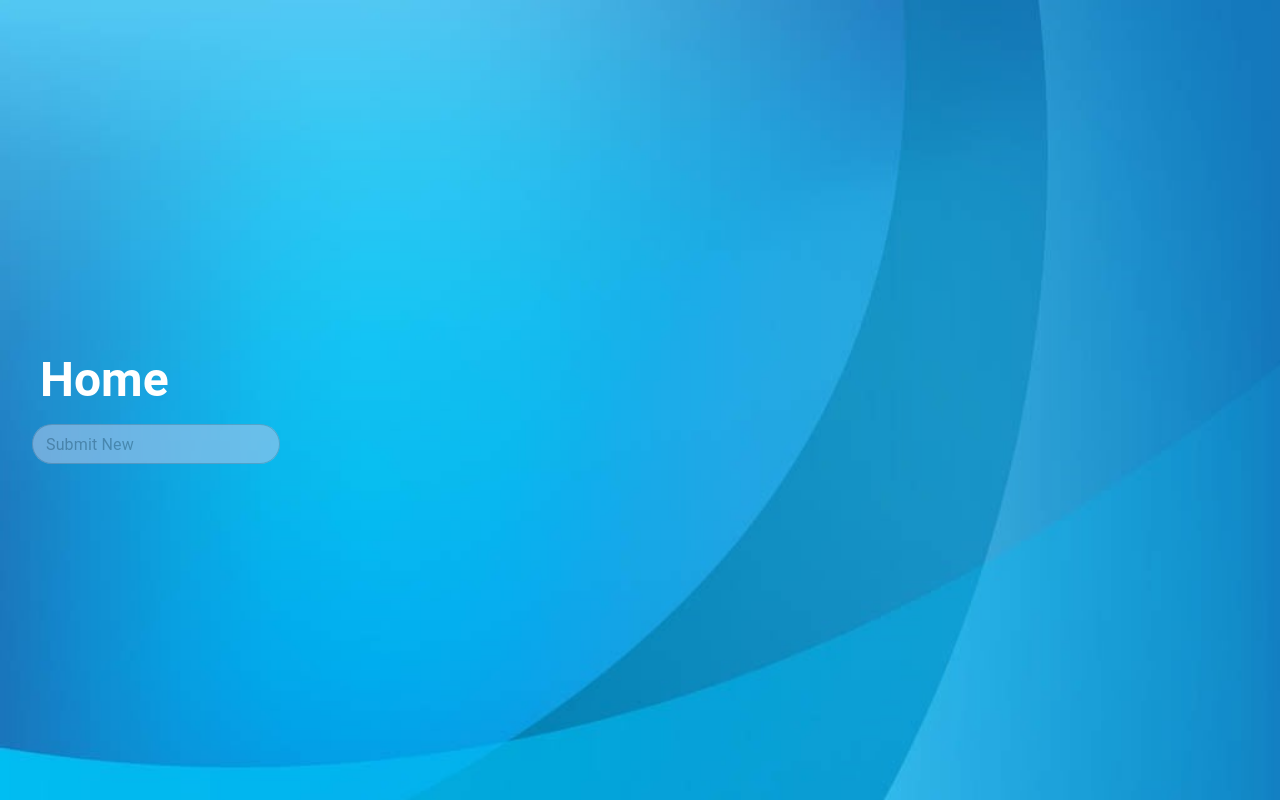
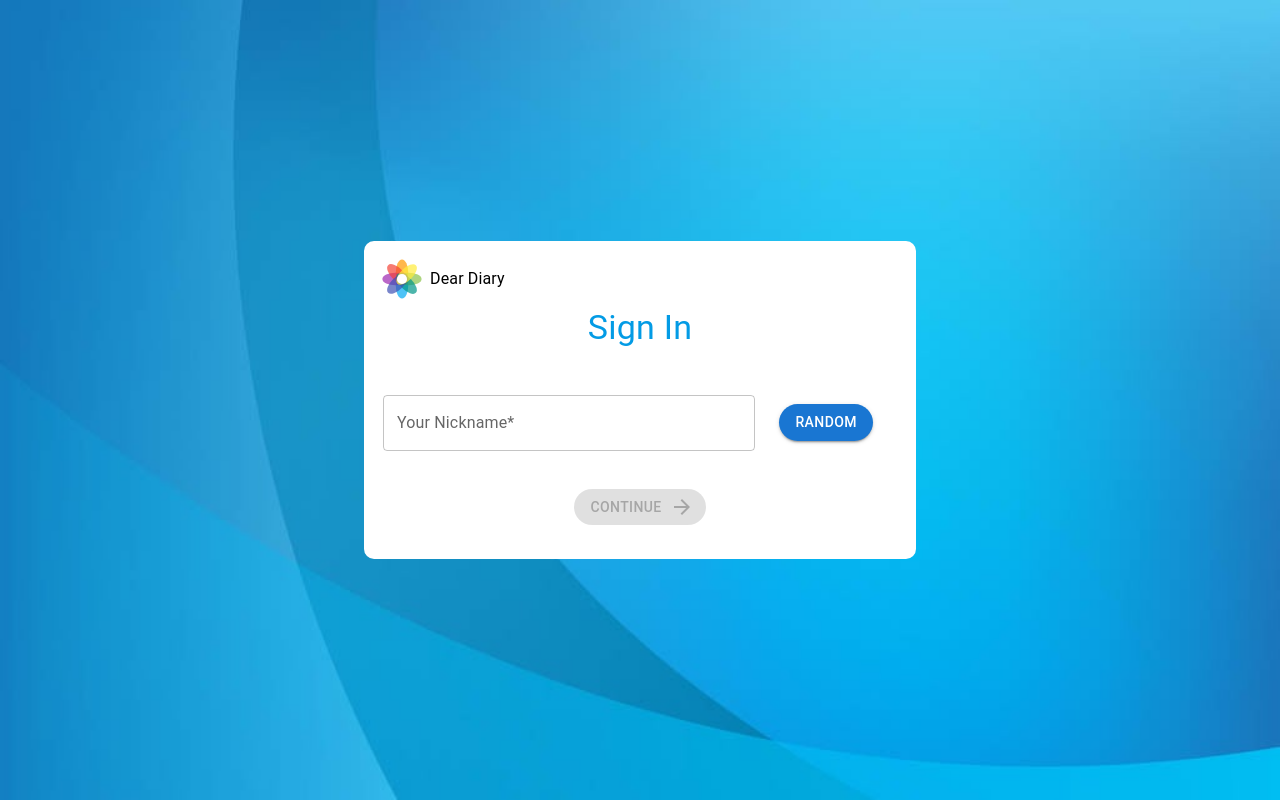
Before and after one commit to fcodelabs/training-web, a React (Create React App) app: page / in a window 1280 px wide. Built offline with nearby package versions, Linux system fonts and the light colour scheme.

Commit message:
Implement adding card 2

```diff
--- a/src/App.js
+++ b/src/App.js
@@ -1,14 +1,19 @@
 
 import './App.css';
-import DiaryCard from './components/DiaryCard/DiaryCard';
+
 import DiaryHome from './pages/DiaryHome/DiaryHome';
 import SignInPage from './pages/SignInPage/SignInPage';
+import { Route, Routes } from "react-router-dom";
 
 
 function App() {
   return (
 
-    <DiaryHome/>
+    <Routes>
+      <Route exact path='/' element={<SignInPage/>} />
+      <Route path='home' element={<DiaryHome/>} />
+    </Routes>
+
 
   );
 }
--- a/src/index.js
+++ b/src/index.js
@@ -2,11 +2,15 @@ import React from 'react';
 import ReactDOM from 'react-dom';
 import './index.css';
 import App from './App';
+import store from './store'
 import reportWebVitals from './reportWebVitals';
+import {BrowserRouter} from 'react-router-dom';
+import { Provider } from 'react-redux';
 
 ReactDOM.render(
   <React.StrictMode>
-    <App />
+    <BrowserRouter><Provider store={store}><App /></Provider></BrowserRouter>
+
   </React.StrictMode>,
   document.getElementById('root')
 );
--- a/src/pages/DiaryHome/DiaryHome.css
+++ b/src/pages/DiaryHome/DiaryHome.css
@@ -5,7 +5,6 @@
     width: 100vw;
     height: 100vh;
     display: flex;
-    align-Items: center;
     justify-Content: center;
 }
 
--- a/src/pages/DiaryHome/DiaryHome.jsx
+++ b/src/pages/DiaryHome/DiaryHome.jsx
@@ -1,38 +1,39 @@
 import React, { useState } from "react";
 import { Grid, OutlinedInput, Button, Container, Typography } from "@mui/material";
 import "./DiaryHome.css"
-import img from './img.jpg'
-import { display, width } from "@mui/system";
 import DiaryCard from "../../components/DiaryCard/DiaryCard";
+import { addCard, setTitle, collapse, titleIsNotClicked, titleIsClicked, expand, setDescription} from "./DiaryHomeSlice";
+import { useSelector, useDispatch } from 'react-redux'
 
 export default function DiaryHome() {
 
-    const [title, setTitle] = useState("");
-    const [description, setDescription] = useState("");
-    const [visibility, setVisibility] = useState("none");
-    const [titleClicked, setTitleClicked] = useState(false);
-    const [width, setWidth] = useState("");
-    const [cards, setCards] = useState([]);
+    const dispatch = useDispatch()
+    const cards=useSelector(state => state.diaryHome.cards);
+    const title=useSelector(state => state.diaryHome.title);
+    const description =useSelector(state => state.diaryHome.description);
+    const titleClicked =useSelector(state => state.diaryHome.titleClicked);
+    const nickName=useSelector(state => state.signIn.nickname);
+    const visibility=useSelector(state => state.diaryHome.visibility);
+    const width =useSelector(state => state.diaryHome.width);
 
     function submit() {
-        localStorage.setItem("nickname", "rashmi");
-
         if (title == "") {
             console.log("Missing title");
         } else if (description == "") {
             console.log("Missing description");
         } else {
+
             let card = {
+                id: cards.length,
                 title: title,
-                description: description
+                description: description,
+                nickname:nickName
             }
 
-            let temp = cards;
-            temp.push(card);
-            setCards(temp);
 
-            setDescription("");
-            setTitle("");
+            dispatch(addCard(card));
+            dispatch(setTitle(""));
+            dispatch(setDescription(""));
         }
 
     }
@@ -41,37 +42,37 @@ export default function DiaryHome() {
     window.onclick = () => {
 
         if (!titleClicked) {
-            setVisibility("none");
-            setWidth("30%");
+            dispatch(collapse());
         }
-        setTitleClicked(false);
+        dispatch(titleIsNotClicked());
 
     }
 
     return (
 
-        <Grid className="container" >
+        <Grid className="container" position={'fixed'} top="0vh" >
 
 
-            <Container maxWidth>
+            <Container maxWidth='xl'>
 
-                <Grid >
-                    <Typography variant="h3" margin={'2vh'} fontWeight="bold" color={"white"}>Home</Typography>
+                <Grid marginTop="60px">
+                    <Typography variant="h4" marginTop={'2vh'} fontWeight="bold" color={"white"}>Home</Typography>
 
                 </Grid>
 
 
-                <Grid style={{ display: "flex", justifyContent: 'space-between', margin: '1vh' }}>
+
+                <Grid style={{ display: "flex", flexWrap: 'wrap', justifyContent: 'space-between', marginTop: '1vh' }}>
                     <OutlinedInput
+
                         className="text"
-                        value={title}
+                        value={useSelector(state => state.diaryHome.title)}
                         size="small"
                         placeholder="Submit New"
-                        onChange={(e) => { setTitle(e.target.value) }}
+                        onChange={(e) => { dispatch(setTitle(e.target.value)) }}
                         onClick={(e) => {
-                            setTitleClicked(true);
-                            setWidth("80%");
-                            setVisibility("block");
+                            dispatch(titleIsClicked());
+                            dispatch(expand());
                         }}
                         style={{ borderRadius: "30px", width: width, transition: 'width 2s' }}
 
@@ -84,23 +85,25 @@ export default function DiaryHome() {
                         onClick={submit}
                     >SUBMIT</Button>
                 </Grid>
-                <Grid style={{ margin: '1vh' }}>
+                <Grid marginTop='1vh' >
                     <OutlinedInput
                         className="text"
-                        value={description}
-                        onChange={(e) => { setDescription(e.target.value) }}
-                        onClick={() => { setTitleClicked(true); }}
+                        value={useSelector(state => state.diaryHome.description)}
+                        onChange={(e) => { dispatch(setDescription(e.target.value)) }}
+                        onClick={() => { dispatch(titleIsClicked()) }}
                         fullWidth
-                        multiline="true"
+                        multiline={true}
                         rows="6"
                         placeholder="Enter Description"
                         style={{ borderRadius: "10px", display: visibility, width: '100%', transition: 'display 2s' }}
                     />
                 </Grid>
 
-                <Grid container spacing={1}>
+
+
+                <Grid container spacing={1} marginTop='1vh'>
                     {
-                        cards.map((card) => <Grid item xs={12} sm={6} md={4} lg={3}><DiaryCard  description={card.description} title={card.title} subTitle={localStorage.getItem("nickname")} color="#b3d4fc" /></Grid>)
+                        cards.map((card) => <Grid key={card.id} item xs={12} sm={6} md={4} lg={3}><DiaryCard description={card.description} title={card.title} subTitle={card.nickname} color="hwb(196deg 75% 0%)" /></Grid>)
                     }
 
 
--- /dev/null
+++ b/src/pages/DiaryHome/DiaryHomeSlice.js
@@ -0,0 +1,44 @@
+import { createSlice } from '@reduxjs/toolkit'
+
+export const diaryHomeSlice = createSlice({
+  name: 'diaryHome',
+  initialState: {
+    title: "",
+    description:"",
+    visibility:"none",
+    titleClicked:false,
+    width:"",
+    cards:[]
+  },
+  reducers: {
+    expand: state => {
+      state.visibility = "block";
+      state.width ="80%";
+    },
+    collapse: state => {
+      state.visibility = "none";
+      state.width ="30%";
+    },
+    titleIsClicked: state => {
+        state.titleClicked = true;
+    },
+    titleIsNotClicked: state => {
+        state.titleClicked = false;
+    },
+    setTitle: (state, action) => {
+      state.title = action.payload
+    },
+    setDescription: (state, action) => {
+        state.description = action.payload
+    },
+    addCard: (state, action) => {
+        state.cards.push(action.payload)
+    }
+
+  }
+})
+
+// Action creators are generated for each case reducer function
+export const { expand, collapse, titleIsClicked,titleIsNotClicked,setTitle,setDescription,addCard } = diaryHomeSlice.actions
+
+export default diaryHomeSlice.reducer
--- a/src/pages/SignInPage/SignInPage.jsx
+++ b/src/pages/SignInPage/SignInPage.jsx
@@ -4,6 +4,8 @@ import './Styles.css';
 import Button from '@mui/material/Button';
 import ArrowForwardIcon from '@mui/icons-material/ArrowForward';
 import img from './img.jpg';
+import { useSelector, useDispatch } from 'react-redux'
+import { enable, disable,setNickname } from './SignInSlice'
 
 
 
@@ -11,13 +13,12 @@ export default function SignInPage() {
 
     var names=["John","Nick","Anne","Henry","James","Robert","William","Merry"];
 
-    const [disable, setDisable] = React.useState(true);
-    const [nickname, setNickname] = React.useState("");
+    const dispatch = useDispatch()
 
     function generateRandomName(){
         var random = names[Math.floor(Math.random()*names.length)];
-        setNickname(random);
-        setDisable(false);
+        dispatch(setNickname(random));
+        dispatch(enable());
 
     }
 
@@ -49,14 +50,15 @@ export default function SignInPage() {
                         <div className="center"> <Typography variant="h4" color='#039BE5' >Sign In</Typography></div>
                         <div className="center d1">
                             <TextField
-                                value={nickname}
+                                value={useSelector(state => state.signIn.nickname)}
                                 id="outlined-basic"
                                 label="Your Nickname*"
                                 variant="outlined"
                                 className="txt"
                                 onChange={(e) => {
-                                    (e.target.value == "") ? setDisable(true) : setDisable(false);
-                                    setNickname(e.value)
+                                    (e.target.value == "") ?  dispatch(disable()) :  dispatch(enable());
+                                    dispatch(setNickname(e.value));
+
                                 }}
                             />
 
@@ -64,7 +66,7 @@ export default function SignInPage() {
                         </div>
 
                         <div className="center">
-                            <Button disabled={disable} variant="contained" size="sm" endIcon={<ArrowForwardIcon />} style={{ marginBottom: '3vh', borderRadius: '30px' }}>CONTINUE</Button>
+                            <Button href="home" disabled={useSelector(state => state.signIn.disabled)} variant="contained" size="sm" endIcon={<ArrowForwardIcon />} style={{ marginBottom: '3vh', borderRadius: '30px' }}>CONTINUE</Button>
                         </div>
 
                     </div>
--- /dev/null
+++ b/src/pages/SignInPage/SignInSlice.js
@@ -0,0 +1,25 @@
+import { createSlice } from '@reduxjs/toolkit'
+
+export const signInSlice = createSlice({
+  name: 'signIn',
+  initialState: {
+    nickname: "",
+    disabled:true
+  },
+  reducers: {
+    enable: state => {
+      state.disabled = false;
+    },
+    disable: state => {
+      state.disabled = true;
+    },
+    setNickname: (state, action) => {
+      state.nickname = action.payload
+    }
+  }
+})
+
+// Action creators are generated for each case reducer function
+export const { enable, disable, setNickname } = signInSlice.actions
+
+export default signInSlice.reducer
--- a/src/store.js
+++ b/src/store.js
@@ -0,0 +1,10 @@
+import { configureStore } from '@reduxjs/toolkit'
+import diaryHomeReducer from './pages/DiaryHome/DiaryHomeSlice'
+import signInReducer from './pages/SignInPage/SignInSlice'
+
+export default configureStore({
+  reducer: {
+    signIn:signInReducer,
+    diaryHome:diaryHomeReducer
+  }
+})
```
Also changed, not shown: package.json (+7 -0 lines), 1 other file (tests, documents, lock files or other folders).
